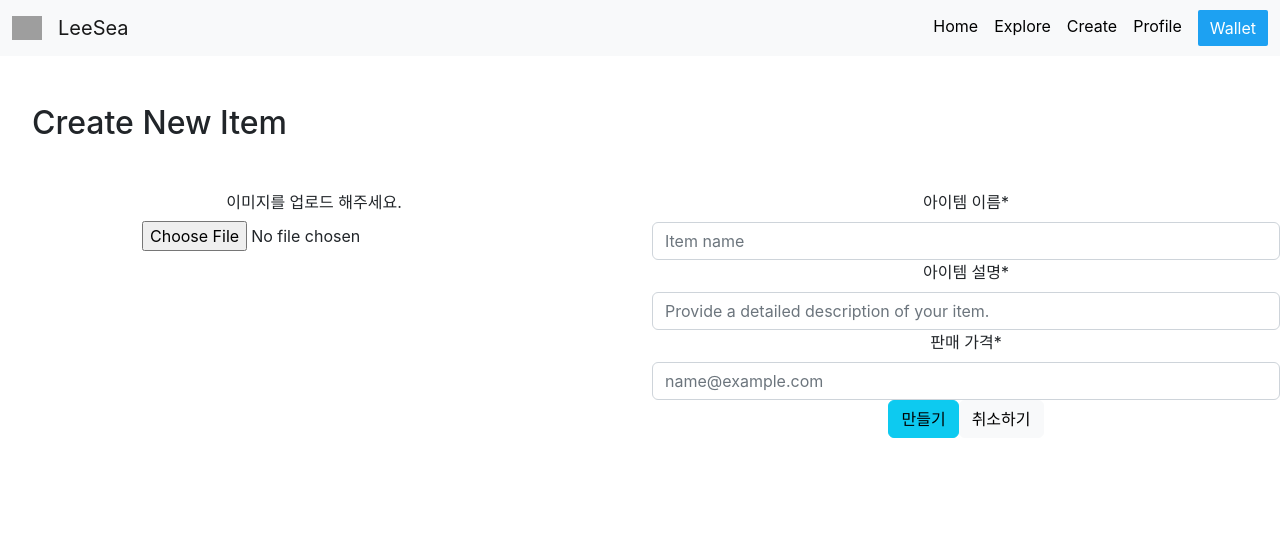
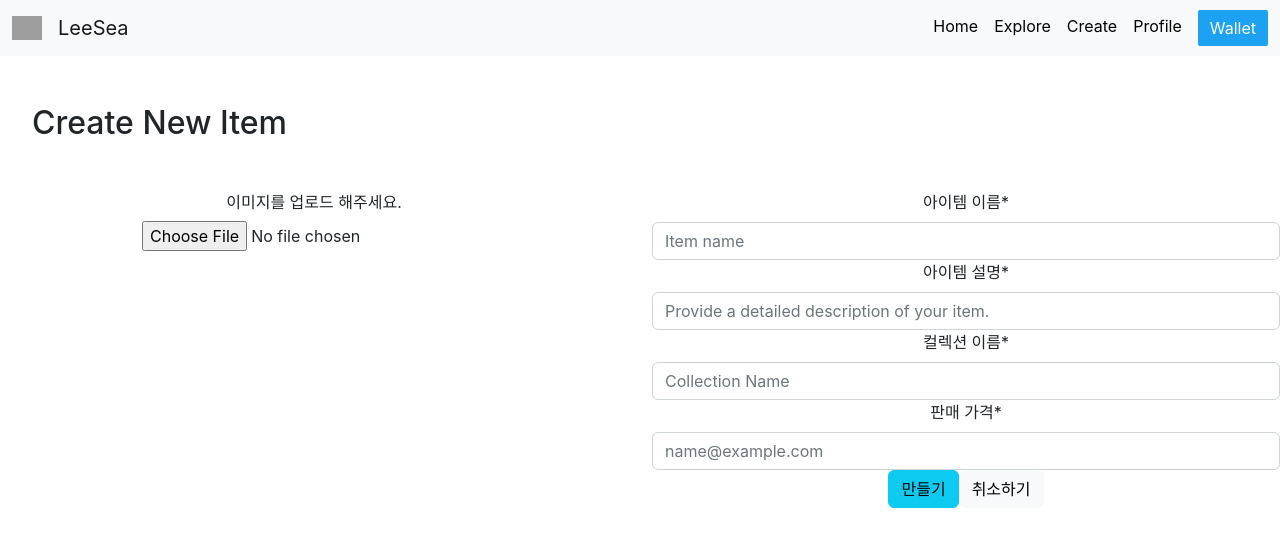
Before and after one commit to bear-lover/BEB-05-LeeSea, a React (Create React App) app in the folder client/: page /create in a window 1280 px wide. Shown: the top 546 px of the page. Built offline with nearby package versions, Linux system fonts and the light colour scheme; grey boxes are pictures that could not be loaded.

Commit message:
add metadata field: collection

```diff
--- a/client/src/pages/Create.js
+++ b/client/src/pages/Create.js
@@ -11,6 +11,7 @@ function Create({ contractAddr, web3 }) {
     let [fileBlob, setFileBlob] = useState("")
     let [name, setName] = useState("")
     let [desc, setDesc] = useState("")
+    let [collection, setCollection] = useState("")
     let [price, setPrice] = useState("")
     let accountState = useSelector((state) => state.accountReducer)
     let { account } = accountState
@@ -34,6 +35,9 @@ function Create({ contractAddr, web3 }) {
     let handleChangeDesc = (value) => {
         setDesc(value)
     }
+    let handleChangeCollection = (value) => {
+        setDesc(value)
+    }
     let handleChangePrice = (value) => {
         setPrice(value)
     }
@@ -49,6 +53,7 @@ function Create({ contractAddr, web3 }) {
                     name: name,
                     description: desc,
                     properties: {
+                        collection: collection,
                         price: price
                     }
                 }
@@ -98,6 +103,8 @@ function Create({ contractAddr, web3 }) {
                 <input type="text" className="form-control" placeholder="Item name" onChange={(e) => handleChangeName(e.target.value)} />
                 <label className="create-item-content form-label">아이템 설명*</label>
                 <input type="text" className="form-control" placeholder="Provide a detailed description of your item." onChange={(e) => handleChangeDesc(e.target.value)}/>
+                <label className="create-item-content form-label">컬렉션 이름*</label>
+                <input type="text" className="form-control" placeholder="Collection Name" onChange={(e) => handleChangeCollection(e.target.value)}/>
                 <label  className="create-item-content form-label">판매 가격*</label>
                 <input type="text" className="form-control" placeholder="name@example.com" onChange={(e) => handleChangePrice(e.target.value)}/>
                 {/* <p className="create-item-content">아이템 이름*</p> */}
```
